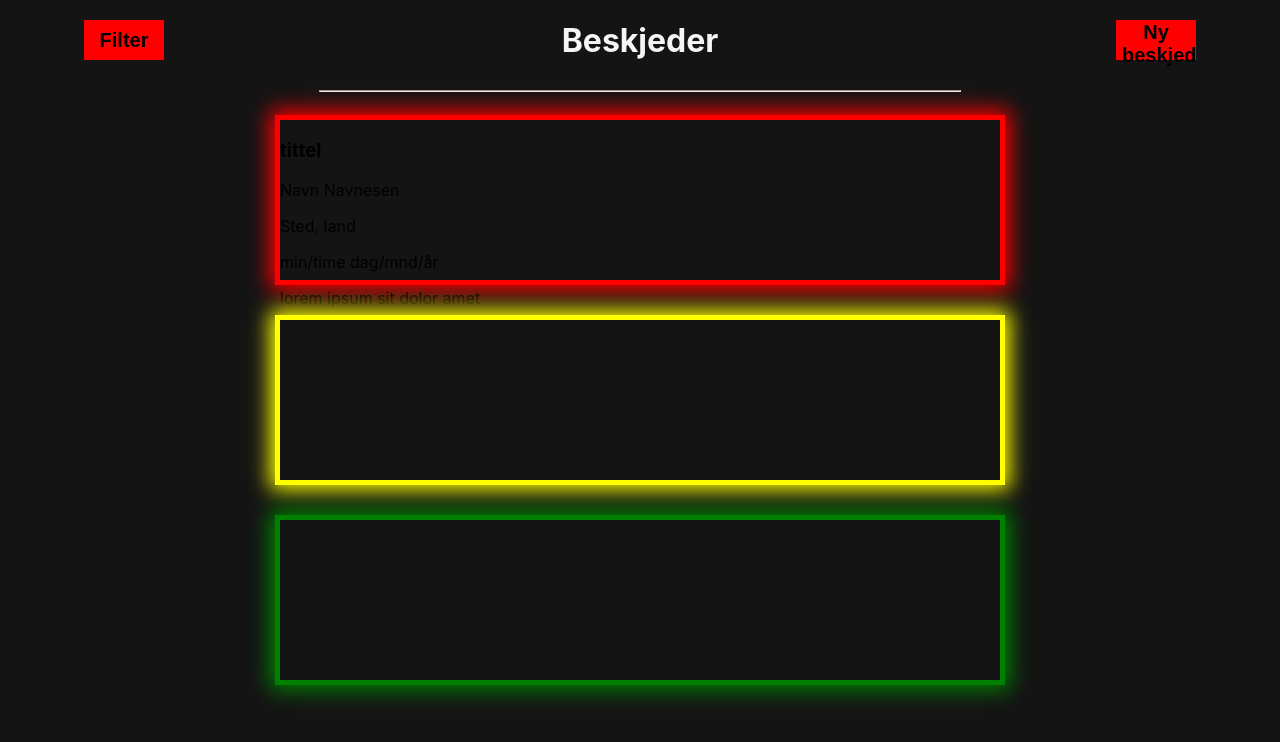
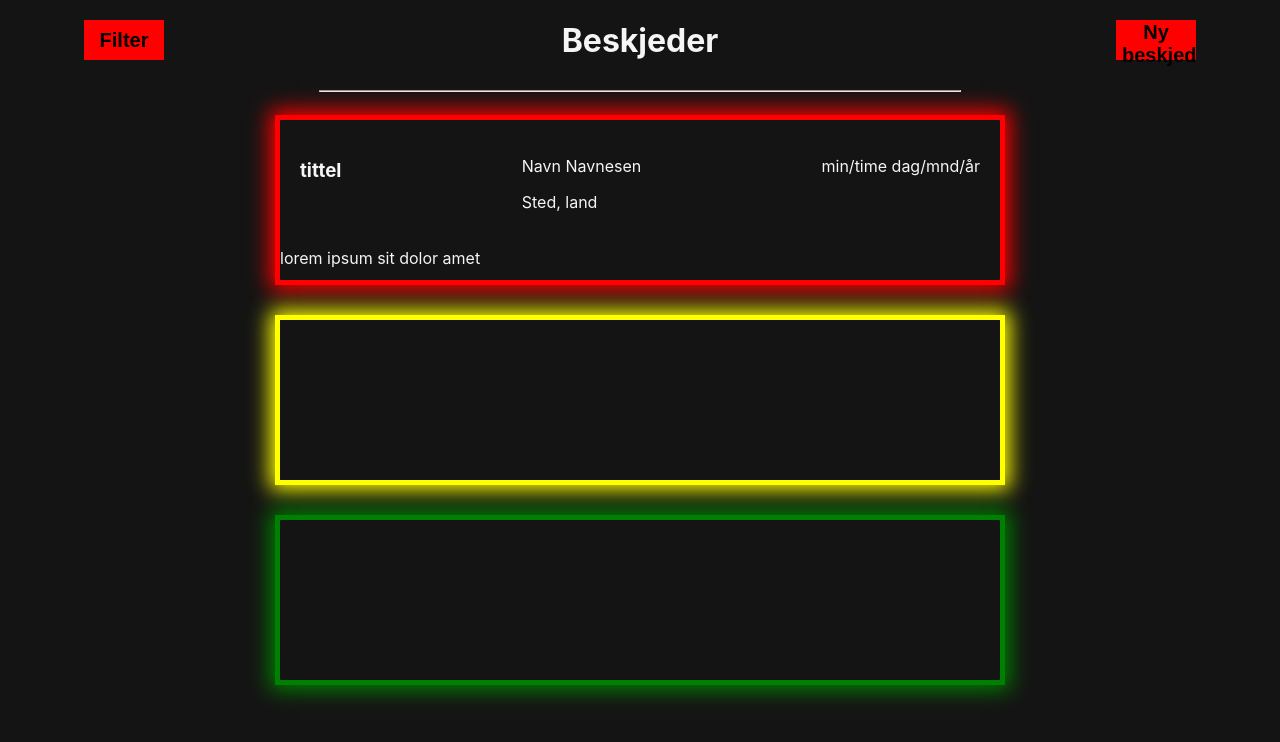
Before and after one commit to Maklotin/message-box, a React (Create React App) app: page / in a window 1280 px wide. Shown: the top 742 px of the page. Built offline with nearby package versions, Linux system fonts and the light colour scheme.

Commit message:
Update App.css

```diff
--- a/src/App.css
+++ b/src/App.css
@@ -66,3 +66,14 @@ h1 {
   transform: scale(1.1);
   cursor: pointer;
 }
+
+.beskjed_tittel, .topp_meldingboks p, .meldingboks p {
+  color: whitesmoke;
+}
+
+.topp_meldingboks {
+  display: flex;
+  flex-direction: row;
+  justify-content: space-between;
+  margin: 20px;
+}
```
